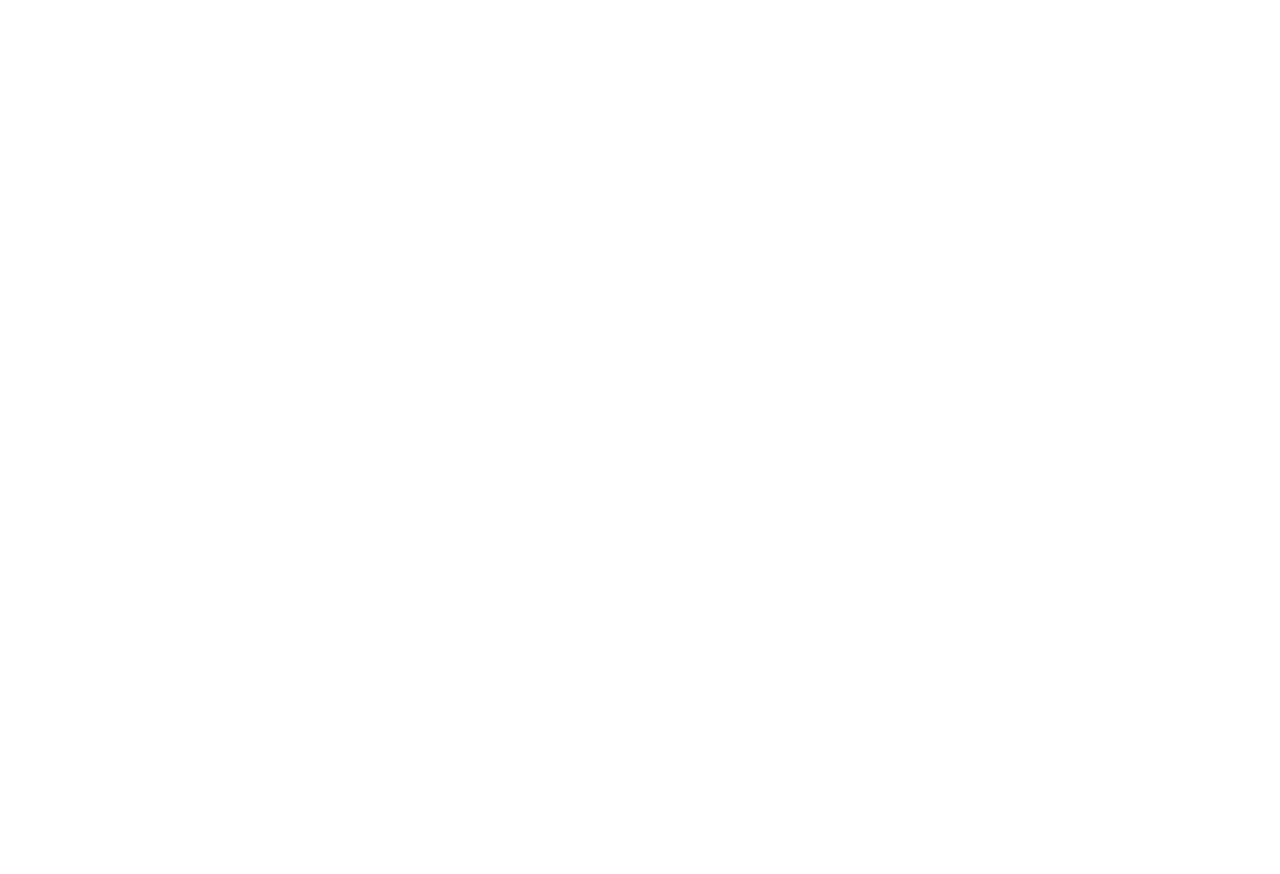
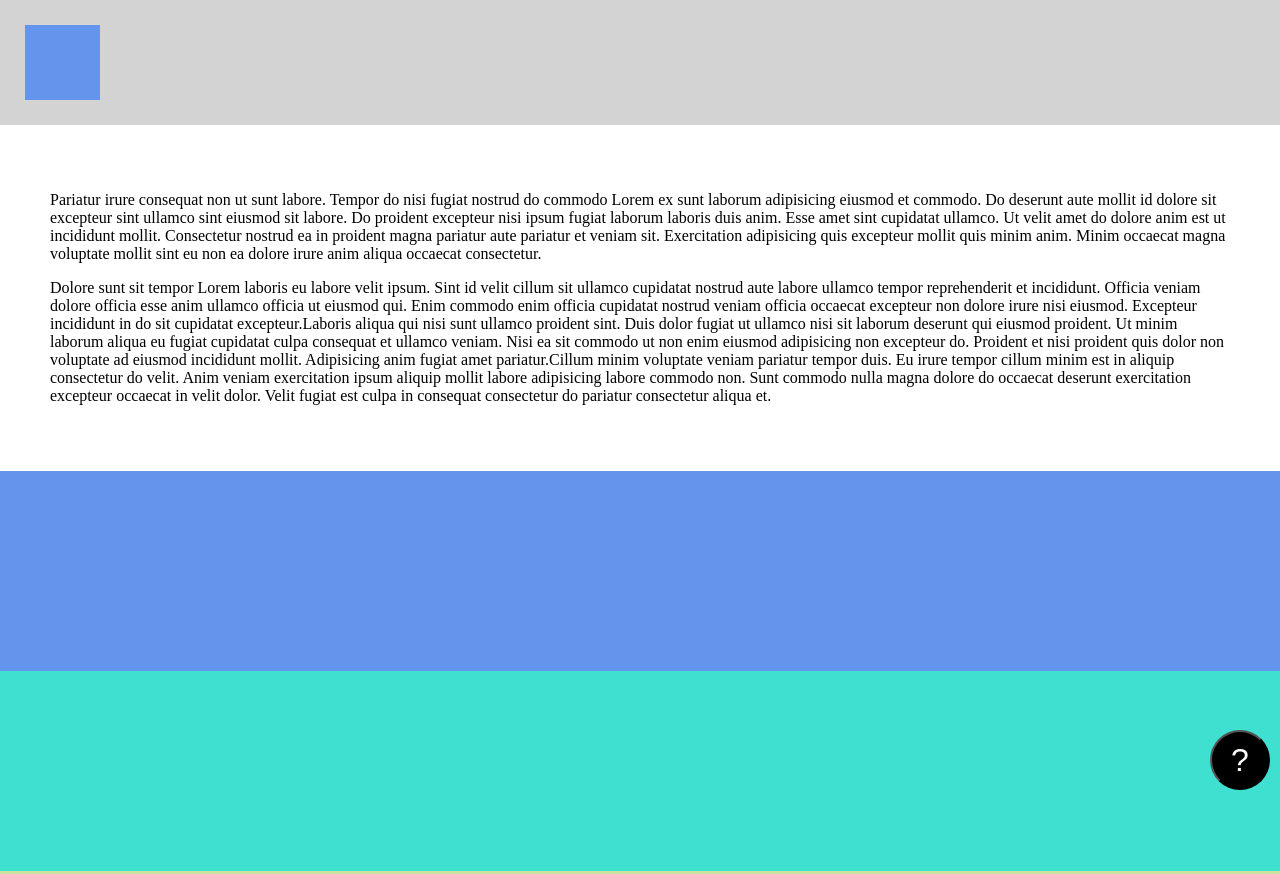
Before and after one commit to annatarviola/html-css-lab-2, a plain HTML site: page drill-3/index.html in a window 1280 px wide. Shown: the top 874 px of the page. Before the commit the page ends 800 px from the top, so only its background shows below. Drawn offline with Linux system fonts and the light colour scheme.

Commit message:
drills complete

```diff
--- a/drill-2/index.css
+++ b/drill-2/index.css
@@ -44,7 +44,7 @@ body {
     width: 100%;
     height: 200px;
     background-color: #fffacd;
-    box-shadow: 10px 10px 5px #1b1b1b
+    box-shadow: 10px 10px 5px #414141
   }
 
   .greeting-box {
--- a/drill-3/index.css
+++ b/drill-3/index.css
@@ -0,0 +1,56 @@
+body {
+    background-color: white;
+    margin: 0;
+    padding: 0;
+}
+
+header {
+    background-color: lightgray;
+    padding: 25px;
+    box-sizing: border-box;
+}
+
+.square {
+    width: 75px;
+    height: 75px;
+    background-color: cornflowerblue;
+}
+
+article {
+    padding: 50px;
+}
+
+.stripe {
+    height: 25vh;
+}
+
+.stripe-1 {
+    background-color: cornflowerblue;
+}
+
+.stripe-2 {
+    background-color: turquoise;
+}
+
+.stripe-3 {
+    background-color: rgb(202, 229, 160);
+}
+
+.stripe-4 {
+    background-color: rgb(241, 230, 111);
+}
+
+.question-container {
+    position: fixed;
+    right: 10px;
+    bottom: 10px;
+}
+
+.question-container button {
+    height: 60px;
+    width: 60px;
+    background-color: black;
+    color: white;
+    border-radius: 50%;
+    font-size: 24pt;
+}
--- a/drill-3/index.html
+++ b/drill-3/index.html
@@ -4,9 +4,27 @@
     <meta charset="UTF-8">
     <meta http-equiv="X-UA-Compatible" content="IE=edge">
     <meta name="viewport" content="width=device-width, initial-scale=1.0">
-    <title>Document</title>
+    <title>Third Copy</title>
+    <link rel="stylesheet" href="index.css">
 </head>
 <body>
+    <header>
+      <div class="square"></div>
+    </header>
 
-</body>
+    <article class="article">
+        <p>Pariatur irure consequat non ut sunt labore. Tempor do nisi fugiat nostrud do commodo Lorem ex sunt laborum adipisicing eiusmod et commodo. Do deserunt aute mollit id dolore sit excepteur sint ullamco sint eiusmod sit labore. Do proident excepteur nisi ipsum fugiat laborum laboris duis anim. Esse amet sint cupidatat ullamco. Ut velit amet do dolore anim est ut incididunt mollit. Consectetur nostrud ea in proident magna pariatur aute pariatur et veniam sit. Exercitation adipisicing quis excepteur mollit quis minim anim. Minim occaecat magna voluptate mollit sint eu non ea dolore irure anim aliqua occaecat consectetur.</p>
+
+        <p>Dolore sunt sit tempor Lorem laboris eu labore velit ipsum. Sint id velit cillum sit ullamco cupidatat nostrud aute labore ullamco tempor reprehenderit et incididunt. Officia veniam dolore officia esse anim ullamco officia ut eiusmod qui. Enim commodo enim officia cupidatat nostrud veniam officia occaecat excepteur non dolore irure nisi eiusmod. Excepteur incididunt in do sit cupidatat excepteur.Laboris aliqua qui nisi sunt ullamco proident sint. Duis dolor fugiat ut ullamco nisi sit laborum deserunt qui eiusmod proident. Ut minim laborum aliqua eu fugiat cupidatat culpa consequat et ullamco veniam. Nisi ea sit commodo ut non enim eiusmod adipisicing non excepteur do. Proident et nisi proident quis dolor non voluptate ad eiusmod incididunt mollit. Adipisicing anim fugiat amet pariatur.Cillum minim voluptate veniam pariatur tempor duis. Eu irure tempor cillum minim est in aliquip consectetur do velit. Anim veniam exercitation ipsum aliquip mollit labore adipisicing labore commodo non. Sunt commodo nulla magna dolore do occaecat deserunt exercitation excepteur occaecat in velit dolor. Velit fugiat est culpa in consequat consectetur do pariatur consectetur aliqua et.</p>
+    </article>
+
+    <div class="stripe stripe-1"></div>
+    <div class="stripe stripe-2"></div>
+    <div class="stripe stripe-3"></div>
+    <div class="stripe stripe-4"></div>
+
+    <div class="question-container">
+      <button>?</button>
+    </div>
+  </body>
 </html>
```
